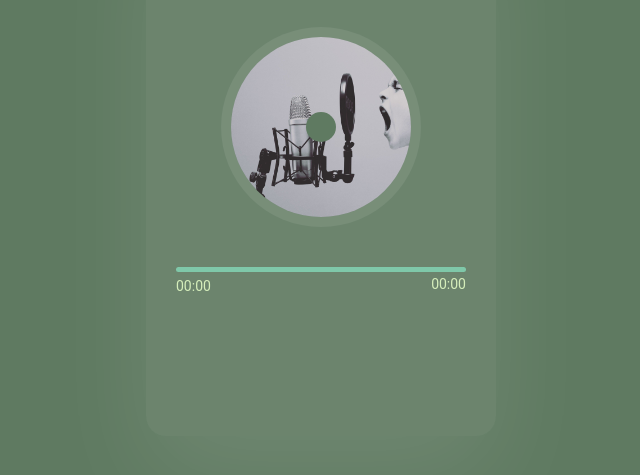
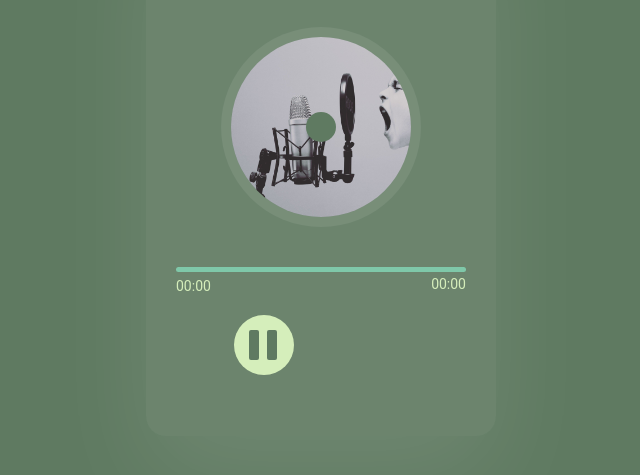
Before and after one commit to Orlandoj77/Music-Play, a plain HTML site: page index.html in a window 1280 px wide. Shown: the part 239-714 px from the top of the page, without its empty margins (319-959 px from the left). Drawn offline with Linux system fonts and the light colour scheme.

Commit message:
play button

```diff
--- a/index.html
+++ b/index.html
@@ -20,6 +20,12 @@
             <span class="current-time">00:00</span>
             <span class="song-duration">00:00</span>
         </div>
+        <div class="controls">
+            <button class="play-btn">
+                <span></span>
+                <span></span>
+            </button>
+        </div>
     </div>
 
 
--- a/style.css
+++ b/style.css
@@ -96,3 +96,40 @@ body {
     position: absolute;
     right: 0;
 }
+
+.controls {
+    width: 60%;
+    display: flex;
+    justify-content: space-between;
+    align-items: center;
+    margin: auto;
+    margin-top: 20px;
+}
+
+.play-btn {
+    position: relative;
+    width: 60px;
+    height: 60px;
+    border-radius: 50%;
+    background: #d5eebb;
+    cursor: pointer;
+    border: none;
+}
+
+.play-btn span {
+    position: absolute;
+    top: 50%;
+    left: 25%;
+    transform: translateY(-50%);
+    width: 10px;
+    height: 30px;
+    border-radius: 2px;
+    background: #5f7a61;
+    transition: .5s;
+    clip-path: polygon(0 0, 100% 0, 100% 100%, 0% 100%);
+}
+
+.play-btn span:nth-child(2) {
+    left: 55%;
+    transform-origin: center;
+}
```
